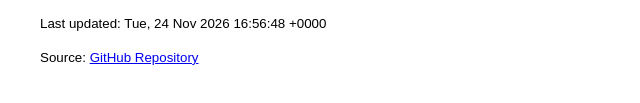
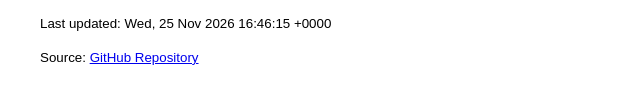
Before and after one commit to gesundes/dragonflydb_apt, a plain HTML site: page apt-repo/index.html in a window 1280 px wide. Shown: the part 1878-1981 px from the top of the page, 0-640 px from the left. Drawn offline with Linux system fonts and the light colour scheme.

Commit message:
Update APT repository - Wed Nov 25 16:46:17 UTC 2026

```diff
--- a/apt-repo/index.html
+++ b/apt-repo/index.html
@@ -111,7 +111,7 @@ sudo apt install dragonfly
         <li><strong>GPG Key:</strong> <a href="pubkey.gpg">Download</a></li>
     </ul>
 
-    <p><small>Last updated: Tue, 24 Nov 2026 16:56:48 +0000</small></p>
+    <p><small>Last updated: Wed, 25 Nov 2026 16:46:15 +0000</small></p>
     <p><small>Source: <a href="https://github.com/gesundes/dragonflydb_apt">GitHub Repository</a></small></p>
 </body>
 </html>
```
Also changed, not shown: 3 other files.
